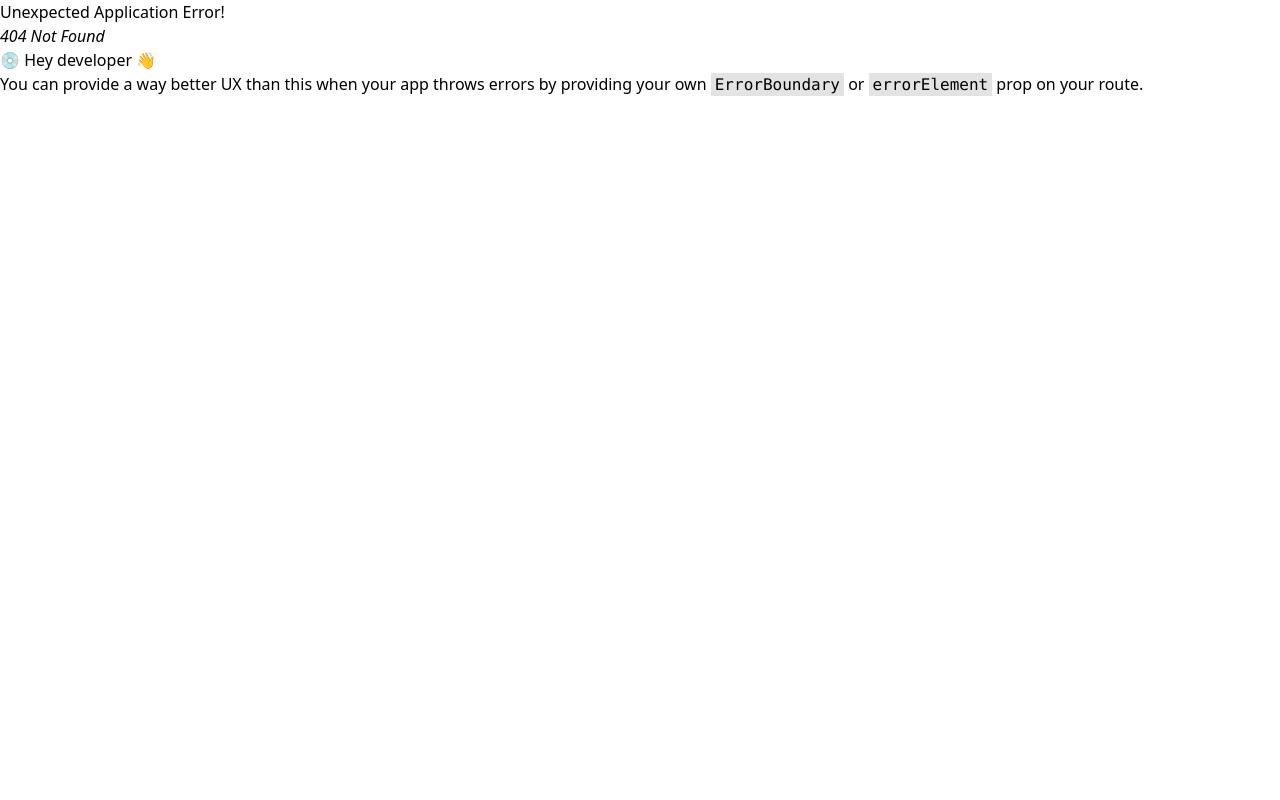
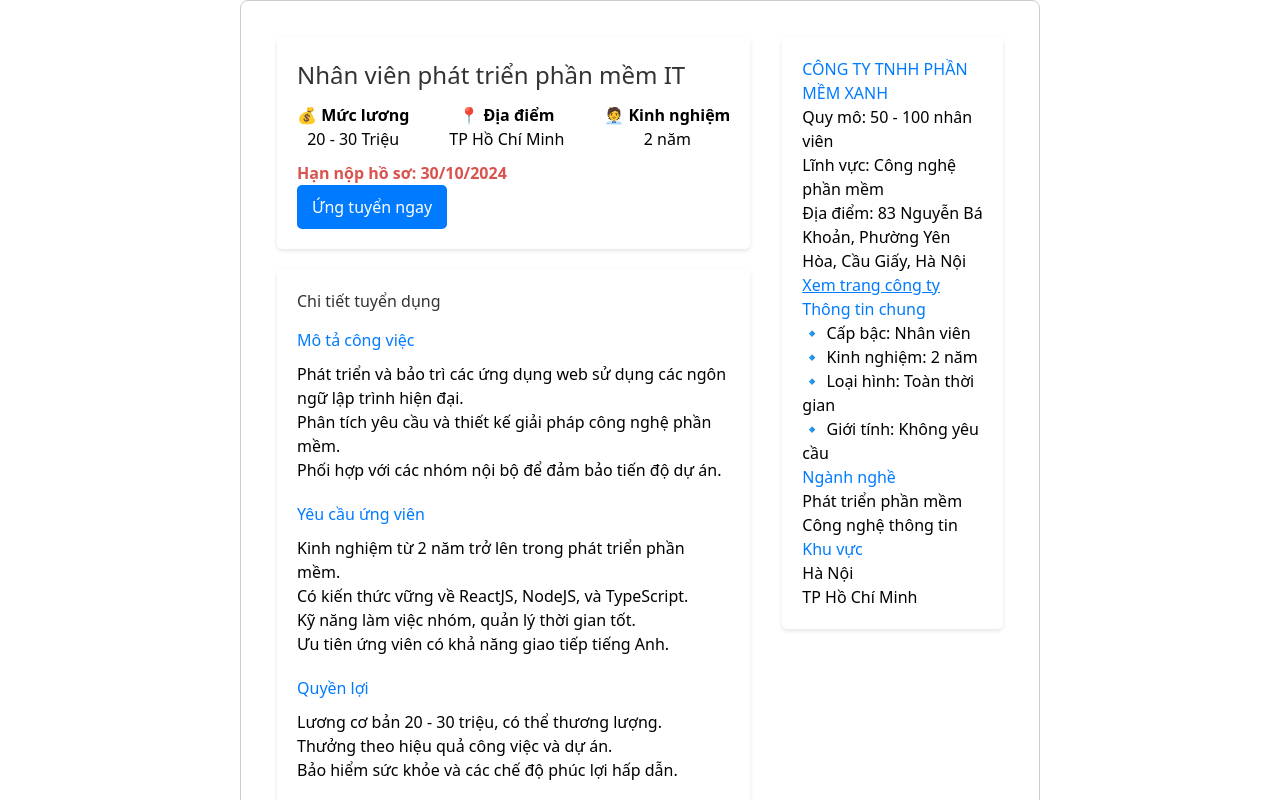
Before and after one commit to nguynthuhigh/it-connected-fe, a React (Vite) app: page /job-detail in a window 1280 px wide. Before the commit this address had no page. Shown: the top 800 px of the page. Built offline with nearby package versions, Linux system fonts and the light colour scheme.

Commit message:
Job detail

```diff
--- a/package.json
+++ b/package.json
@@ -12,7 +12,7 @@
   "dependencies": {
     "react": "^18.3.1",
     "react-dom": "^18.3.1",
-    "react-router-dom": "^6.26.1"
+    "react-router-dom": "^6.26.2"
   },
   "devDependencies": {
     "@eslint/js": "^9.9.0",
--- /dev/null
+++ b/src/client/components/JobDetail/CompanySidebar.tsx
@@ -0,0 +1,29 @@
+import React from 'react';
+
+const CompanySidebar: React.FC = () => {
+  return (
+    <div style={{ padding: '20px', backgroundColor: '#fff', borderRadius: '5px', boxShadow: '0 2px 4px rgba(0, 0, 0, 0.1)' }}>
+      <h3 style={{ color: '#007BFF' }}>CÔNG TY TNHH PHẦN MỀM XANH</h3>
+      <p>Quy mô: 50 - 100 nhân viên</p>
+      <p>Lĩnh vực: Công nghệ phần mềm</p>
+      <p>Địa điểm: 83 Nguyễn Bá Khoản, Phường Yên Hòa, Cầu Giấy, Hà Nội</p>
+      <a href="#" style={{ color: '#007BFF', textDecoration: 'underline' }}>Xem trang công ty</a>
+
+      <h3 style={{ color: '#007BFF' }}>Thông tin chung</h3>
+      <p>🔹 Cấp bậc: Nhân viên</p>
+      <p>🔹 Kinh nghiệm: 2 năm</p>
+      <p>🔹 Loại hình: Toàn thời gian</p>
+      <p>🔹 Giới tính: Không yêu cầu</p>
+
+      <h3 style={{ color: '#007BFF' }}>Ngành nghề</h3>
+      <p>Phát triển phần mềm</p>
+      <p>Công nghệ thông tin</p>
+
+      <h3 style={{ color: '#007BFF' }}>Khu vực</h3>
+      <p>Hà Nội</p>
+      <p>TP Hồ Chí Minh</p>
+    </div>
+  );
+};
+
+export default CompanySidebar;
--- /dev/null
+++ b/src/client/components/JobDetail/JobHeader.tsx
@@ -0,0 +1,44 @@
+import React from 'react';
+
+const JobHeader: React.FC = () => {
+  return (
+    <div style={{
+      padding: '20px',
+      backgroundColor: '#fff',
+      borderRadius: '5px',
+      boxShadow: '0 2px 4px rgba(0, 0, 0, 0.1)',
+      marginBottom: '20px'
+    }}>
+      <h1 style={{ color: '#333', fontSize: '24px', margin: '0 0 10px' }}>
+        Nhân viên phát triển phần mềm IT
+      </h1>
+      <div style={{ display: 'flex', justifyContent: 'space-between', marginBottom: '10px' }}>
+        <div style={{ textAlign: 'center' }}>
+          <span style={{ fontWeight: 'bold' }}>💰 Mức lương</span>
+          <p>20 - 30 Triệu</p>
+        </div>
+        <div style={{ textAlign: 'center' }}>
+          <span style={{ fontWeight: 'bold' }}>📍 Địa điểm</span>
+          <p>TP Hồ Chí Minh</p>
+        </div>
+        <div style={{ textAlign: 'center' }}>
+          <span style={{ fontWeight: 'bold' }}>🧑‍💼 Kinh nghiệm</span>
+          <p>2 năm</p>
+        </div>
+      </div>
+      <p style={{ fontWeight: 'bold', color: '#d9534f' }}>Hạn nộp hồ sơ: 30/10/2024</p>
+      <button style={{
+        padding: '10px 15px',
+        backgroundColor: '#007BFF',
+        color: '#fff',
+        border: 'none',
+        borderRadius: '5px',
+        cursor: 'pointer'
+      }}>
+        Ứng tuyển ngay
+      </button>
+    </div>
+  );
+};
+
+export default JobHeader;
--- /dev/null
+++ b/src/client/components/JobDetail/JobMainContent.tsx
@@ -0,0 +1,56 @@
+import React from 'react';
+
+const JobMainContent: React.FC = () => {
+  return (
+    <div style={{
+      padding: '20px',
+      backgroundColor: '#fff',
+      borderRadius: '5px',
+      boxShadow: '0 2px 4px rgba(0, 0, 0, 0.1)',
+      marginBottom: '20px'
+    }}>
+      <h2 style={{ color: '#333', marginBottom: '15px' }}>Chi tiết tuyển dụng</h2>
+
+      <h3 style={{ color: '#007BFF', marginBottom: '10px' }}>Mô tả công việc</h3>
+      <ul style={{ marginBottom: '20px' }}>
+        <li>Phát triển và bảo trì các ứng dụng web sử dụng các ngôn ngữ lập trình hiện đại.</li>
+        <li>Phân tích yêu cầu và thiết kế giải pháp công nghệ phần mềm.</li>
+        <li>Phối hợp với các nhóm nội bộ để đảm bảo tiến độ dự án.</li>
+      </ul>
+
+      <h3 style={{ color: '#007BFF', marginBottom: '10px' }}>Yêu cầu ứng viên</h3>
+      <ul style={{ marginBottom: '20px' }}>
+        <li>Kinh nghiệm từ 2 năm trở lên trong phát triển phần mềm.</li>
+        <li>Có kiến thức vững về ReactJS, NodeJS, và TypeScript.</li>
+        <li>Kỹ năng làm việc nhóm, quản lý thời gian tốt.</li>
+        <li>Ưu tiên ứng viên có khả năng giao tiếp tiếng Anh.</li>
+      </ul>
+
+      <h3 style={{ color: '#007BFF', marginBottom: '10px' }}>Quyền lợi</h3>
+      <ul style={{ marginBottom: '20px' }}>
+        <li>Lương cơ bản 20 - 30 triệu, có thể thương lượng.</li>
+        <li>Thưởng theo hiệu quả công việc và dự án.</li>
+        <li>Bảo hiểm sức khỏe và các chế độ phúc lợi hấp dẫn.</li>
+      </ul>
+
+      <h3 style={{ color: '#007BFF', marginBottom: '10px' }}>Địa điểm làm việc</h3>
+      <p>83 Nguyễn Bá Khoản, Phường Yên Hòa, Cầu Giấy, Hà Nội</p>
+
+      <h3 style={{ color: '#007BFF', marginBottom: '10px' }}>Cách thức ứng tuyển</h3>
+      <p>Ứng viên nộp hồ sơ trực tuyến bằng cách bấm Ứng tuyển ngay dưới đây. Hạn nộp hồ sơ: 30/10/2024</p>
+
+      <button style={{
+        padding: '10px 15px',
+        backgroundColor: '#007BFF',
+        color: '#fff',
+        border: 'none',
+        borderRadius: '5px',
+        cursor: 'pointer'
+      }}>
+        Lưu tin
+      </button>
+    </div>
+  );
+};
+
+export default JobMainContent;
--- /dev/null
+++ b/src/client/pages/JobDetail/JobDetail.css
@@ -0,0 +1,16 @@
+.job-detail-container {
+    display: flex;
+    flex-direction: column;
+    max-width: 800px;
+    margin: 0 auto;
+    padding: 20px;
+    background-color: #fff;
+    border: 1px solid #ccc;
+    border-radius: 8px;
+  }
+
+  @media (min-width: 768px) {
+    .job-detail-container {
+      flex-direction: row;
+    }
+  }
--- /dev/null
+++ b/src/client/pages/JobDetail/JobDetail.tsx
@@ -0,0 +1,20 @@
+import React from 'react';
+import JobHeader from '../../components/JobDetail/JobHeader';
+import JobMainContent from '../../components/JobDetail/JobMainContent';
+import CompanySidebar from '../../components/JobDetail/CompanySidebar';
+import './JobDetail.css';
+const JobDetail: React.FC = () => {
+  return (
+    <div className="job-detail-container md:flex">
+      <div className="md:w-2/3 p-4">
+        <JobHeader />
+        <JobMainContent />
+      </div>
+      <div className="md:w-1/3 p-4">
+        <CompanySidebar />
+      </div>
+    </div>
+  );
+};
+
+export default JobDetail;
```
Also changed, not shown: src/App.tsx (+6 -2 lines), 1 other file (tests, documents, lock files or other folders).
